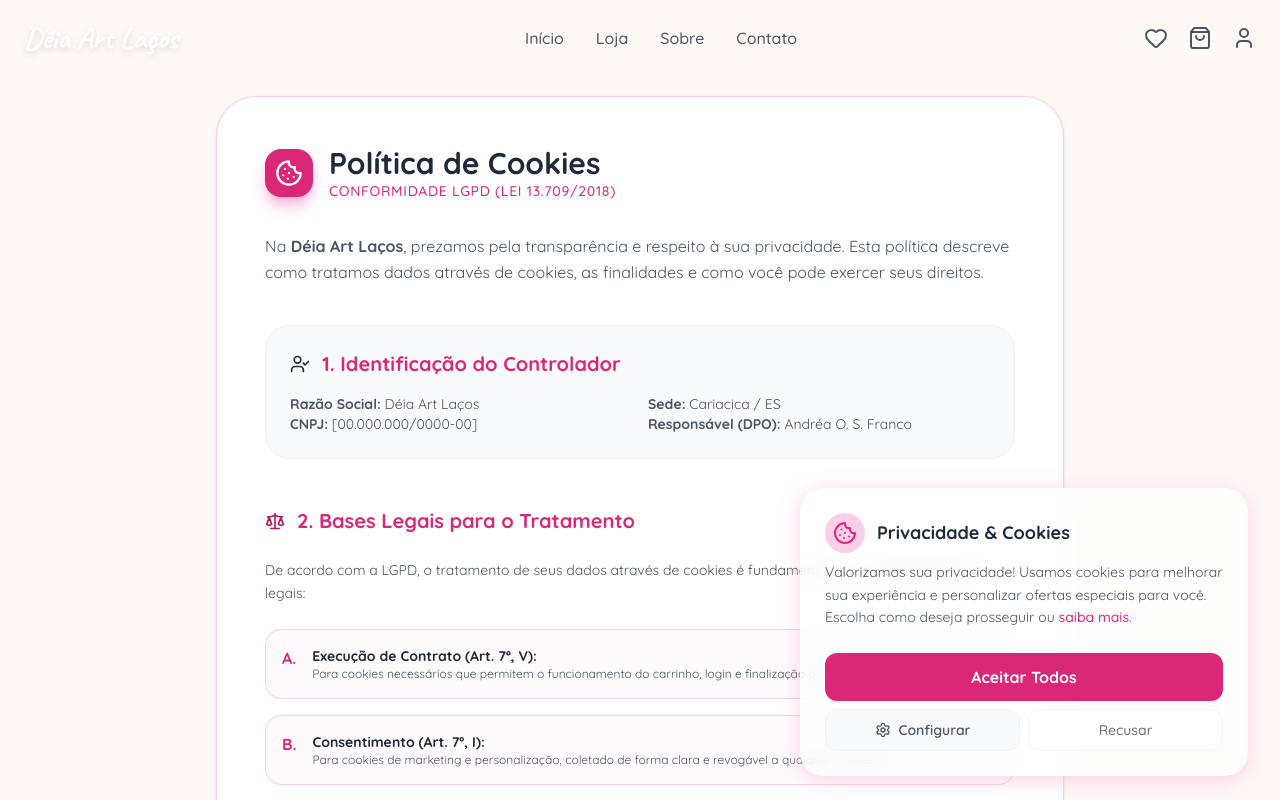
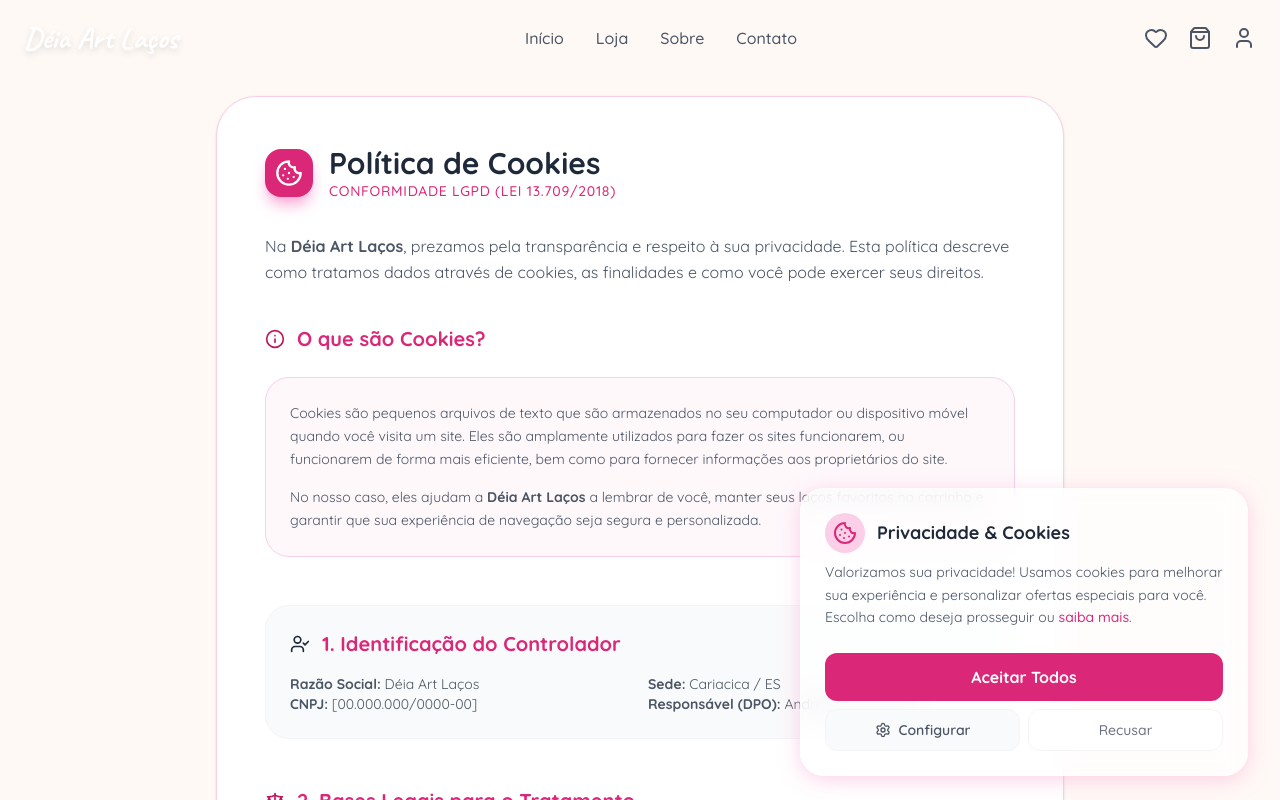
Before and after one commit to alexandrexfranco/DeiaArtLacos, a React (Vite) app: page /politica-cookies in a window 1280 px wide. Shown: the top 800 px of the page. Built offline with nearby package versions, Linux system fonts and the light colour scheme; no server answers; the database is empty.

Commit message:
legal: add introductory section explaining what cookies are

```diff
--- a/src/pages/CookiePolicy.tsx
+++ b/src/pages/CookiePolicy.tsx
@@ -26,6 +26,22 @@
           </p>
 
           <div className="space-y-12">
+            {/* O que são cookies */}
+            <section>
+              <div className="flex items-center gap-3 mb-6 text-pink-600">
+                <Info className="w-5 h-5" />
+                <h2 className="text-xl font-bold">O que são Cookies?</h2>
+              </div>
+              <div className="bg-pink-50/50 p-6 rounded-3xl border border-pink-100">
+                <p className="text-sm text-gray-600 leading-relaxed">
+                  Cookies são pequenos arquivos de texto que são armazenados no seu computador ou dispositivo móvel quando você visita um site. Eles são amplamente utilizados para fazer os sites funcionarem, ou funcionarem de forma mais eficiente, bem como para fornecer informações aos proprietários do site.
+                </p>
+                <p className="text-sm text-gray-600 leading-relaxed mt-4">
+                  No nosso caso, eles ajudam a <strong>Déia Art Laços</strong> a lembrar de você, manter seus laços favoritos no carrinho e garantir que sua experiência de navegação seja segura e personalizada.
+                </p>
+              </div>
+            </section>
+
             {/* 1. Identificação Jurídica */}
             <section className="p-6 rounded-3xl bg-gray-50 border border-gray-100">
               <div className="flex items-center gap-3 mb-4 text-gray-800">
```
